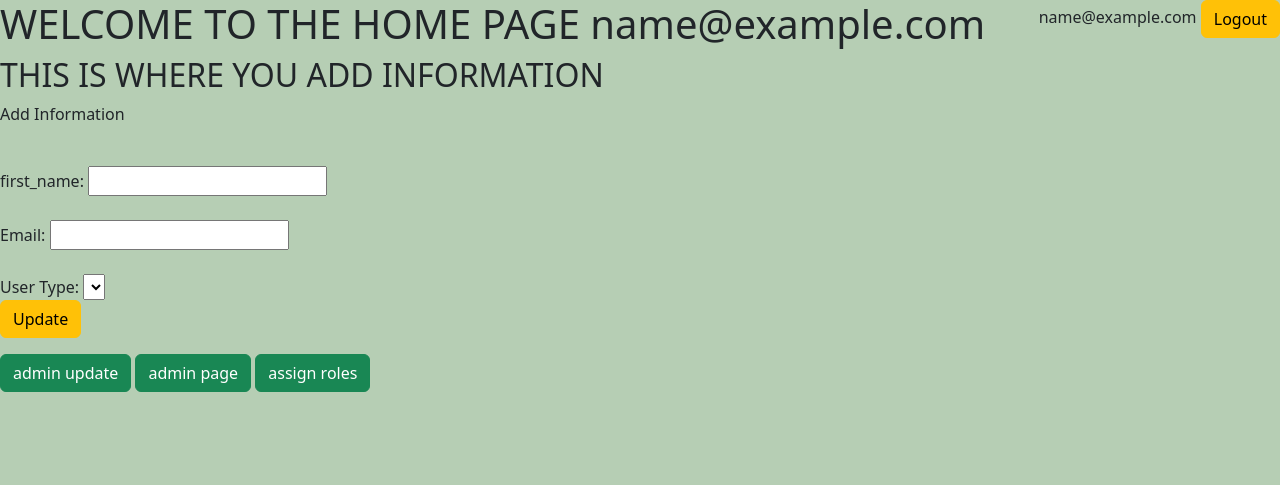
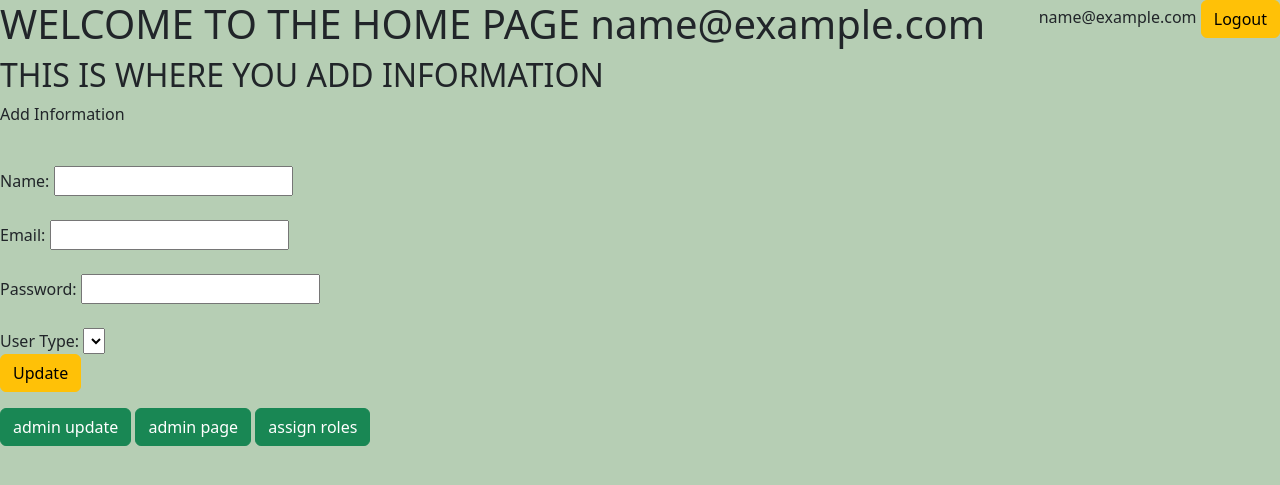
Before and after one commit to ParjadM/cms-numero, a PHP site: page /superadmin.php in a window 1280 px wide. Shown: the top 485 px of the page. Run offline with PHP 8.4, Linux system fonts and the light colour scheme; the visitor is signed in with stand-in values (Sample User, id 1); data that the repository does not hold is empty.

Commit message:
minor adjustment

```diff
--- a/admin_process_form.php
+++ b/admin_process_form.php
@@ -19,11 +19,11 @@ if(!$_SESSION['email']){
 $name = mysqli_real_escape_string($conn, $_POST['name']);
 $email = mysqli_real_escape_string($conn, $_POST['email']);
 $usertype = mysqli_real_escape_string($conn, $_POST['usertype']);
+$password = mysqli_real_escape_string($conn, $_POST['password']);
 
 
-
-$sql = "INSERT INTO info (name,email, usertype)
-        VALUES ('$name', '$email', '$usertype')";
+$sql = "INSERT INTO info (name,email, usertype, password)
+        VALUES ('$name', '$email', '$usertype', '$password')";
 
 if ($conn->query($sql) === TRUE) {
     echo "New record created successfully";
--- a/superadmin.php
+++ b/superadmin.php
@@ -30,12 +30,16 @@
 
         <form action="admin_process_form.php" method="POST">
             <br>
-            <label for="name">first_name:</label>
+            <label for="name">Name:</label>
             <input type="text" id="name" name="name" required>
             <br>
             <br>
             <label for="email">Email:</label>
             <input type="email" id="email" name="email" required>
+            <br>
+            <br>
+            <label for="password">Password:</label>
+            <input type="password" id="password" name="password" required>
             <br>
             <br>
             <label for="usertype">User Type:</label>
--- a/superassignedit.php
+++ b/superassignedit.php
@@ -25,9 +25,7 @@
 
 <?php
 
-// if ((!isset($_SESSION['email']) || $_SESSION['usertype'] !== '1')) {
-//     header('location:login.php');
-// }
+
 $s_id = $_GET['id'];
 $get_sql = "SELECT id,name, email , usertype FROM info WHERE id='$s_id'";
 
--- a/superedit.php
+++ b/superedit.php
@@ -1,4 +1,5 @@
 <link rel="stylesheet" href="https://cdn.jsdelivr.net/npm/bootstrap@5.3.3/dist/css/bootstrap.min.css" integrity="sha384-QWTKZyjpPEjISv5WaRU9OFeRpok6YctnYmDr5pNlyT2bRjXh0JMhjY6hW+ALEwIH" crossorigin="anonymous">
+<?php include 'connection.php'; ?>
 <style>
     body {
         background-color: #B6CEB4;
@@ -21,7 +22,7 @@
     <a href="logout.php" class="btn btn-warning">Logout</a>
 </div>
 
-<?php include 'connection.php';
+<?php
 
 if((!isset($_SESSION['email']) || $_SESSION['usertype'] !== '1')){
     header('location:login.php');
@@ -40,6 +41,7 @@ if (isset($_POST['update'])) {
     $email = $_POST['email'];
     $usertype = $_POST['usertype'];
 
+
     $update_sql = "Update info set id='$s_id', name='$s_name', email='$email', usertype='$usertype' where id='$s_ids'";;
 
     $data = mysqli_query($conn, $update_sql);
@@ -51,6 +53,7 @@ if (isset($_POST['update'])) {
 }
 ?>
 <h1>Update admin page</h1>
+<h2>In here you edit admin or user privilages</h2>
 
 <form action="" method="POST">
     <label for="id">id:</label>
--- a/test.php
+++ b/test.php
@@ -24,6 +24,7 @@
 </div>
 <h1>WELCOME TO THE HOME PAGE <?php echo $_SESSION['email']; ?><h1>
         <h2>THIS IS WHERE YOU ADD INFORMATION</h2>
+        <hr>
         <p>Add Information</p>
 
         <form action="process_form.php" method="POST">
```
